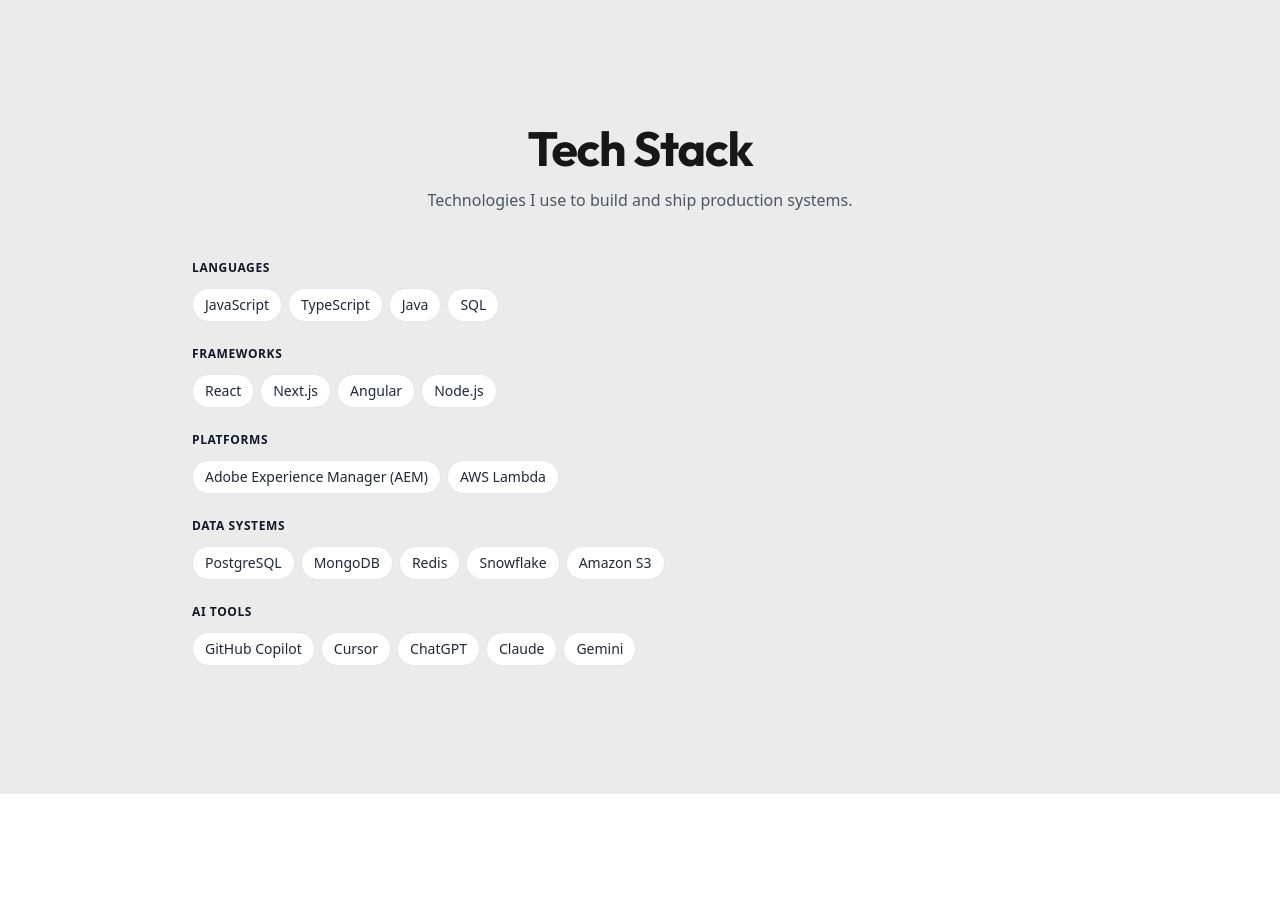
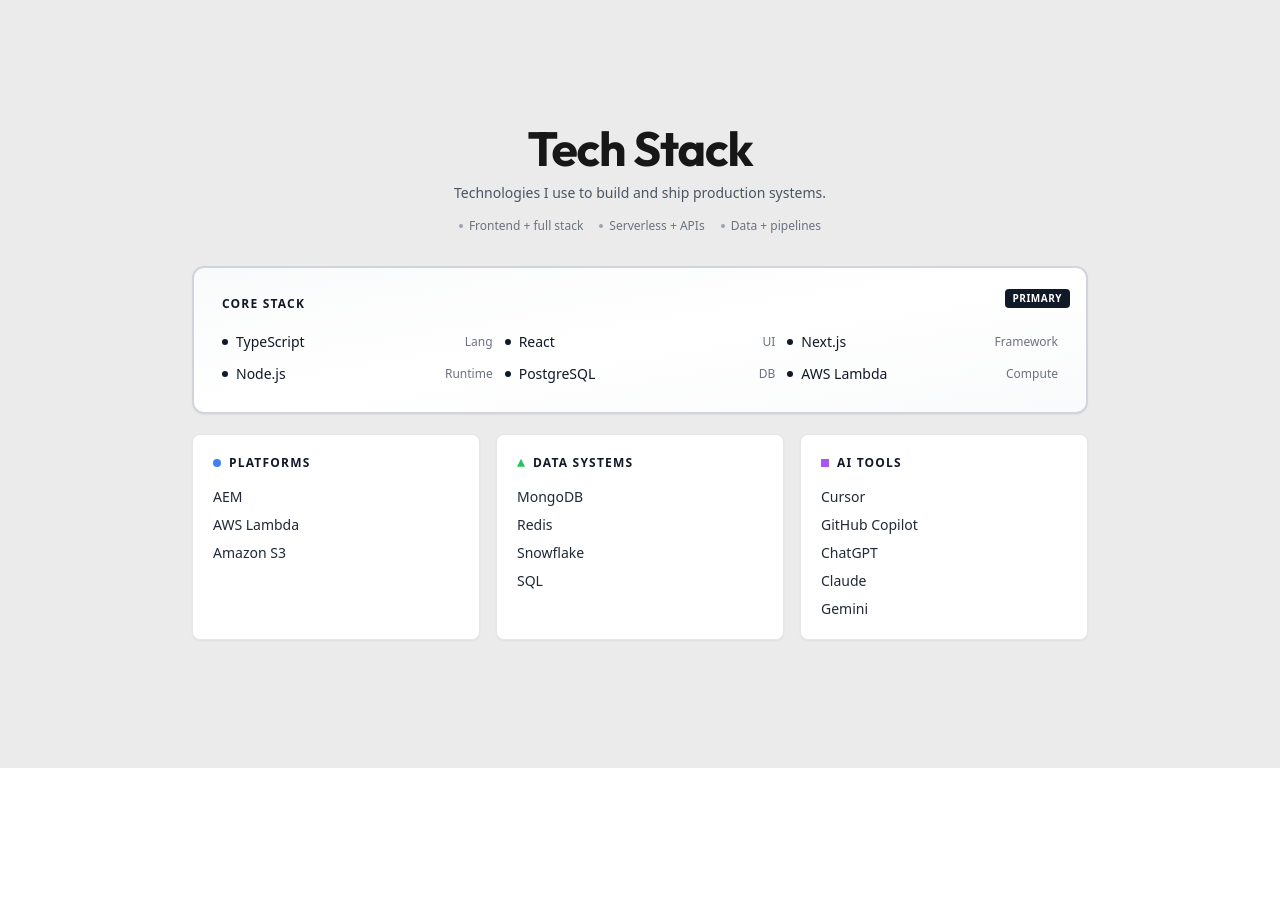
Before and after one commit to TylerOlli/TylerOlli.dev, a Next.js app: page / in a window 1280 px wide. Shown: the part 6520-7421 px from the top of the page. Built offline with nearby package versions, Linux system fonts and the light colour scheme.

Commit message:
Revamped Tech Stack section with enhanced layout, added credibility strip, and improved styling for core and secondary cards.

```diff
--- a/app/page.tsx
+++ b/app/page.tsx
@@ -695,33 +695,147 @@
             whileInView={{ opacity: 1, y: 0 }}
             viewport={{ once: true }}
             transition={{ duration: 0.6 }}
-            className="text-center mb-12"
+            className="text-center mb-8"
           >
-            <h2 className="font-[family-name:var(--font-outfit)] text-3xl md:text-4xl lg:text-5xl font-bold tracking-tight mb-4">
+            <h2 className="font-[family-name:var(--font-outfit)] text-3xl md:text-4xl lg:text-5xl font-bold tracking-tight mb-3">
               Tech Stack
             </h2>
-            <p className="text-base text-gray-600 max-w-2xl mx-auto font-normal">
+            <p className="text-sm text-gray-600 max-w-2xl mx-auto leading-tight mb-4">
               Technologies I use to build and ship production systems.
             </p>
+            {/* Credibility Strip */}
+            <div className="flex flex-wrap items-center justify-center gap-4 text-xs font-medium text-gray-500">
+              <span className="flex items-center gap-1.5">
+                <span className="w-1 h-1 rounded-full bg-gray-400"></span>
+                Frontend + full stack
+              </span>
+              <span className="flex items-center gap-1.5">
+                <span className="w-1 h-1 rounded-full bg-gray-400"></span>
+                Serverless + APIs
+              </span>
+              <span className="flex items-center gap-1.5">
+                <span className="w-1 h-1 rounded-full bg-gray-400"></span>
+                Data + pipelines
+              </span>
+            </div>
           </motion.div>
 
-          <div className="max-w-[60rem] mx-auto space-y-6 px-8">
-            {[
-              { title: "Languages", items: ["JavaScript", "TypeScript", "Java", "SQL"] },
-              { title: "Frameworks", items: ["React", "Next.js", "Angular", "Node.js"] },
-              { title: "Platforms", items: ["Adobe Experience Manager (AEM)", "AWS Lambda"] },
-              { title: "Data Systems", items: ["PostgreSQL", "MongoDB", "Redis", "Snowflake", "Amazon S3"] },
-              { title: "AI Tools", items: ["GitHub Copilot", "Cursor", "ChatGPT", "Claude", "Gemini"] },
-            ].map((group) => (
-              <div key={group.title}>
-                <h3 className="text-xs font-bold text-gray-900 uppercase tracking-wider mb-3">{group.title}</h3>
-                <div className="flex flex-wrap gap-x-1.5 gap-y-2">
-                  {group.items.map((item) => (
-                    <TechTag key={item} name={item} />
-                  ))}
+          <div className="max-w-4xl mx-auto space-y-5">
+            {/* Core Stack - Hero Card */}
+            <motion.div
+              initial={{ opacity: 0, y: 20 }}
+              whileInView={{ opacity: 1, y: 0 }}
+              viewport={{ once: true }}
+              transition={{ duration: 0.5 }}
+              className="relative bg-gradient-to-br from-gray-50 via-white to-gray-50 border-2 border-gray-300 rounded-xl p-7 shadow-sm"
+            >
+              {/* Primary Badge */}
+              <div className="absolute top-4 right-4">
+                <span className="inline-block px-2 py-0.5 text-[10px] font-bold uppercase tracking-wider bg-gray-900 text-white rounded">
+                  Primary
+                </span>
+              </div>
+
+              <h3 className="text-xs font-bold text-gray-900 uppercase tracking-widest mb-5">Core Stack</h3>
+              <div className="grid grid-cols-1 md:grid-cols-2 lg:grid-cols-3 gap-3">
+                <div className="flex items-center gap-2">
+                  <span className="w-1.5 h-1.5 rounded-full bg-gray-900 flex-shrink-0"></span>
+                  <span className="text-sm font-medium text-gray-900">TypeScript</span>
+                  <span className="text-xs text-gray-500 ml-auto">Lang</span>
+                </div>
+                <div className="flex items-center gap-2">
+                  <span className="w-1.5 h-1.5 rounded-full bg-gray-900 flex-shrink-0"></span>
+                  <span className="text-sm font-medium text-gray-900">React</span>
+                  <span className="text-xs text-gray-500 ml-auto">UI</span>
+                </div>
+                <div className="flex items-center gap-2">
+                  <span className="w-1.5 h-1.5 rounded-full bg-gray-900 flex-shrink-0"></span>
+                  <span className="text-sm font-medium text-gray-900">Next.js</span>
+                  <span className="text-xs text-gray-500 ml-auto">Framework</span>
+                </div>
+                <div className="flex items-center gap-2">
+                  <span className="w-1.5 h-1.5 rounded-full bg-gray-900 flex-shrink-0"></span>
+                  <span className="text-sm font-medium text-gray-900">Node.js</span>
+                  <span className="text-xs text-gray-500 ml-auto">Runtime</span>
+                </div>
+                <div className="flex items-center gap-2">
+                  <span className="w-1.5 h-1.5 rounded-full bg-gray-900 flex-shrink-0"></span>
+                  <span className="text-sm font-medium text-gray-900">PostgreSQL</span>
+                  <span className="text-xs text-gray-500 ml-auto">DB</span>
+                </div>
+                <div className="flex items-center gap-2">
+                  <span className="w-1.5 h-1.5 rounded-full bg-gray-900 flex-shrink-0"></span>
+                  <span className="text-sm font-medium text-gray-900">AWS Lambda</span>
+                  <span className="text-xs text-gray-500 ml-auto">Compute</span>
                 </div>
               </div>
-            ))}
+            </motion.div>
+
+            {/* Secondary Cards Grid */}
+            <div className="grid md:grid-cols-3 gap-4">
+              {/* Platforms */}
+              <motion.div
+                initial={{ opacity: 0, y: 20 }}
+                whileInView={{ opacity: 1, y: 0 }}
+                whileHover={{ y: -2 }}
+                viewport={{ once: true }}
+                transition={{ duration: 0.5, delay: 0.1 }}
+                className="bg-white border border-gray-200 rounded-lg p-5 shadow-sm hover:shadow-md hover:border-gray-300 transition-all duration-200 ease-out h-full"
+              >
+                <div className="flex items-center gap-2 mb-4">
+                  <div className="w-2 h-2 rounded-full bg-blue-500"></div>
+                  <h3 className="text-xs font-bold text-gray-900 uppercase tracking-widest">Platforms</h3>
+                </div>
+                <div className="space-y-2 text-sm font-medium text-gray-800">
+                  <div>AEM</div>
+                  <div>AWS Lambda</div>
+                  <div>Amazon S3</div>
+                </div>
+              </motion.div>
+
+              {/* Data Systems */}
+              <motion.div
+                initial={{ opacity: 0, y: 20 }}
+                whileInView={{ opacity: 1, y: 0 }}
+                whileHover={{ y: -2 }}
+                viewport={{ once: true }}
+                transition={{ duration: 0.5, delay: 0.15 }}
+                className="bg-white border border-gray-200 rounded-lg p-5 shadow-sm hover:shadow-md hover:border-gray-300 transition-all duration-200 ease-out h-full"
+              >
+                <div className="flex items-center gap-2 mb-4">
+                  <div className="w-2 h-2 bg-green-500" style={{ clipPath: 'polygon(50% 0%, 100% 100%, 0% 100%)' }}></div>
+                  <h3 className="text-xs font-bold text-gray-900 uppercase tracking-widest">Data Systems</h3>
+                </div>
+                <div className="space-y-2 text-sm font-medium text-gray-800">
+                  <div>MongoDB</div>
+                  <div>Redis</div>
+                  <div>Snowflake</div>
+                  <div>SQL</div>
+                </div>
+              </motion.div>
+
+              {/* AI Tools */}
+              <motion.div
+                initial={{ opacity: 0, y: 20 }}
+                whileInView={{ opacity: 1, y: 0 }}
+                whileHover={{ y: -2 }}
+                viewport={{ once: true }}
+                transition={{ duration: 0.5, delay: 0.2 }}
+                className="bg-white border border-gray-200 rounded-lg p-5 shadow-sm hover:shadow-md hover:border-gray-300 transition-all duration-200 ease-out h-full"
+              >
+                <div className="flex items-center gap-2 mb-4">
+                  <div className="w-2 h-2 bg-purple-500"></div>
+                  <h3 className="text-xs font-bold text-gray-900 uppercase tracking-widest">AI Tools</h3>
+                </div>
+                <div className="space-y-2 text-sm font-medium text-gray-800">
+                  <div>Cursor</div>
+                  <div>GitHub Copilot</div>
+                  <div>ChatGPT</div>
+                  <div>Claude</div>
+                  <div>Gemini</div>
+                </div>
+              </motion.div>
+            </div>
           </div>
         </Container>
       </Section>
```
